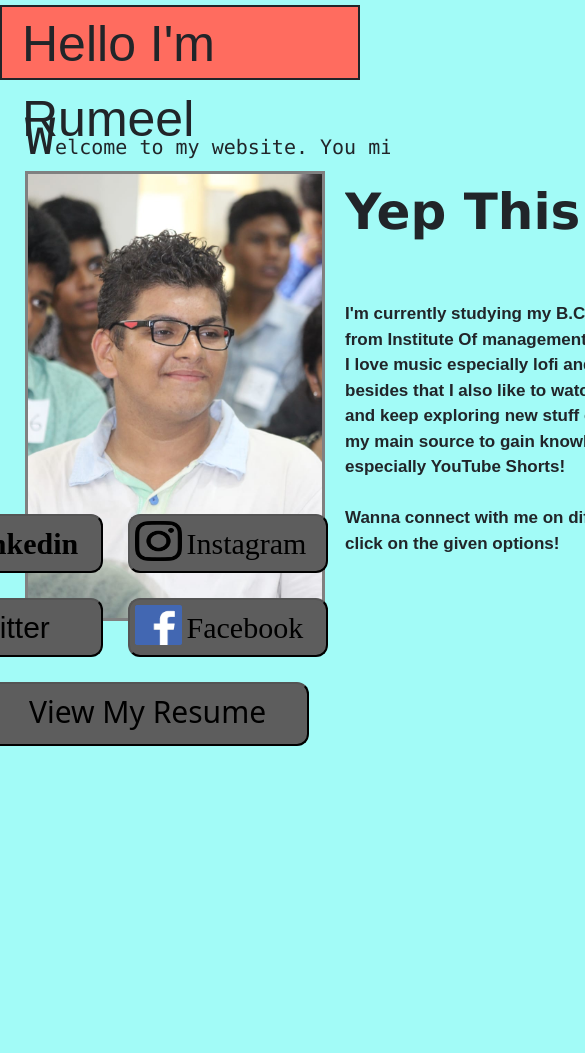
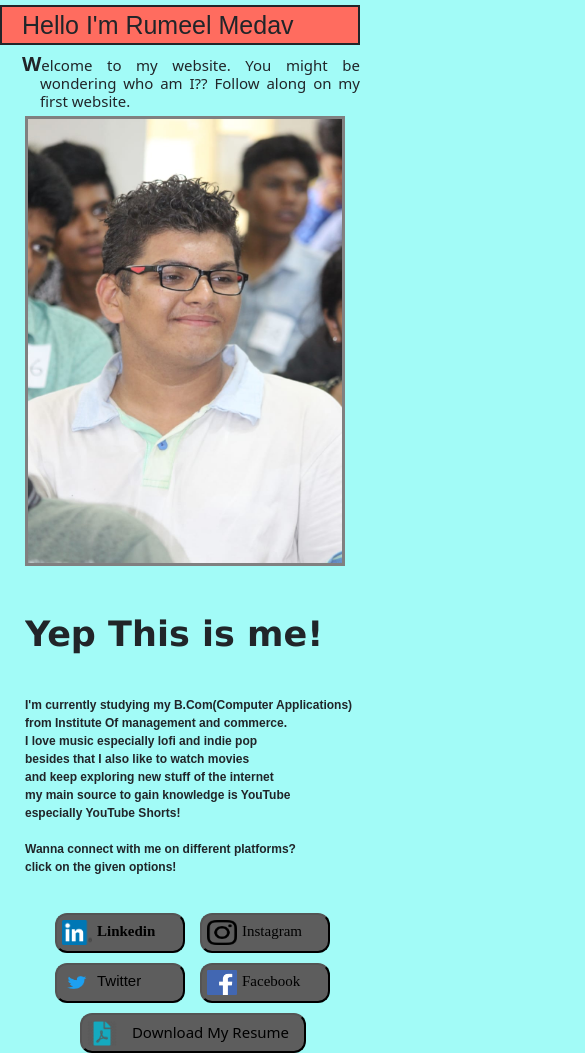
Before and after one commit to medavrumeel/Resume-Website, a plain HTML site: page index.html in a window 390 px wide. Shown: the top 1053 px of the page, 585 px wide, since content can reach past the window. Before the commit the page ends 844 px from the top, so only its background shows below. Drawn offline with nearby package versions, Linux system fonts and the light colour scheme.

Commit message:
Mobile Responsive
did my best to create a mobile responsive design, hopefully, it works.

```diff
--- a/index.html
+++ b/index.html
@@ -14,6 +14,7 @@
     <nav class="navigation">Hello I'm Rumeel Medav</nav>
     <pre class="lineone">Welcome to my website. You might be wondering who am I?? Follow along on my first website.
     </pre>
+    <p class="phone">Welcome to my website. You might be wondering who am I?? Follow along on my first website.</p>
     <div class="imgtext">
     <a href="index.html"><img class="rumeelpp" src="IMG3.jpeg" alt="This was supposed to be my pic"></a>
     <pre class="linetwo"><t>Yep This is me!</t><br>
@@ -36,7 +37,7 @@ click on the given options!
             <button class="button"><img class="logosize" src="insta.png" alt="Instagram in logo"><a class="blinks" href="https://www.instagram.com/rumeel_medav/">Instagram</a></button>
             <button class="button"><img class="logosize" src="tweet.png" alt="Twitter in logo"><a class="blinks" href="https://twitter.com/RumeelM">Twitter</a></button>
             <button class="button"><img class="logosize" src="facebook.png" alt="Facebook in logo"><a class="blinks" href="https://www.facebook.com/rumeel.medav">Facebook</a></button>
-            <button class="resume"> <img class="logosizer" src="pdf.png" alt="pdf logo"> <a class="resumedownload" href="Rumeel Medav.pdf" download="Rumeel Medav CV.pdf">View My Resume</a> </button>
+            <button class="resume"> <img class="logosizer" src="pdf.png" alt="pdf logo"> <a class="resumedownload" href="Rumeel Medav.pdf" download="Rumeel Medav CV.pdf">Download My Resume</a> </button>
         </div>
     </div>
 </body>
--- a/styles.css
+++ b/styles.css
@@ -123,7 +123,9 @@ t{
     background-color: #1778f2;
     color: white;
 }
-
+.phone{
+    opacity: 0;
+}
 .button:first-child{
     font-weight: bold;
 }
@@ -170,3 +172,102 @@ t{
     margin-right: 5px;
     float: left;
 }
+
+@media (max-width:700px) {
+
+    .navigation{
+    padding-left: 20px;
+    border: 2px solid;
+    background-color: rgb(255, 108, 95);
+    margin-top: 5px;
+    margin-right: 30px;
+    height: 40px;
+    font-family: Arial, Helvetica, sans-serif;
+    font-size: 25px;
+    font-weight: 500;
+    transition: 0.3s;
+    }
+    .phone{
+        opacity: 1;
+        line-height: 18px;
+        margin-left: 40px;
+        margin-right: 30px;
+        margin-top: 10px;
+        font-size: 15px;
+        text-indent: -18px;
+        text-align: justify;
+    }
+
+    .phone::first-letter{
+        font-size: 20px;
+        font-weight: bolder;
+    }
+
+    .lineone{
+        display: none;
+    }
+
+    .rumeelpp{
+        width: 320px;
+        position: relative;
+        top: 40px;
+    }
+
+    .linetwo{
+        position: absolute;
+        left: 0px;
+        top: 72%;
+        font-size: 12px;
+    }
+    t{
+        font-family: Verdana, Geneva, Tahoma, sans-serif;
+        font-size: 35px;
+    }
+
+    .buttonplacement{
+        display: flex;
+        position: absolute;
+        width: 300px;
+        height: 150px;
+        top: 107%;
+    }
+
+    .flexbuttons{
+        gap: 10px 10px;
+    }
+
+    .logosize{
+        height: 25px;
+        width: 30px;
+        margin-right: 5px;
+        align-items: flex-start;
+    }
+
+    .button{
+        background-color: rgb(93, 93, 93);
+        width: 130px;
+        height: 40px;
+        font-size: 15px;
+        margin-left: 5px;
+        border-radius: 12px;
+        font-family: 'Times New Roman', Times, serif;
+    }
+
+    .logosizer{
+        height: 25px;
+        width: 30px;
+        margin-right: 5px;
+        align-items: flex-start;
+    }
+
+    .resume{
+        margin-left: 30px;
+        background-color: rgb(93, 93, 93);
+        font-size: 15px;
+        height: 40px;
+        border-radius: 12px;
+        width: 100px;
+        margin-right: 24px;
+    }
+
+}
```
